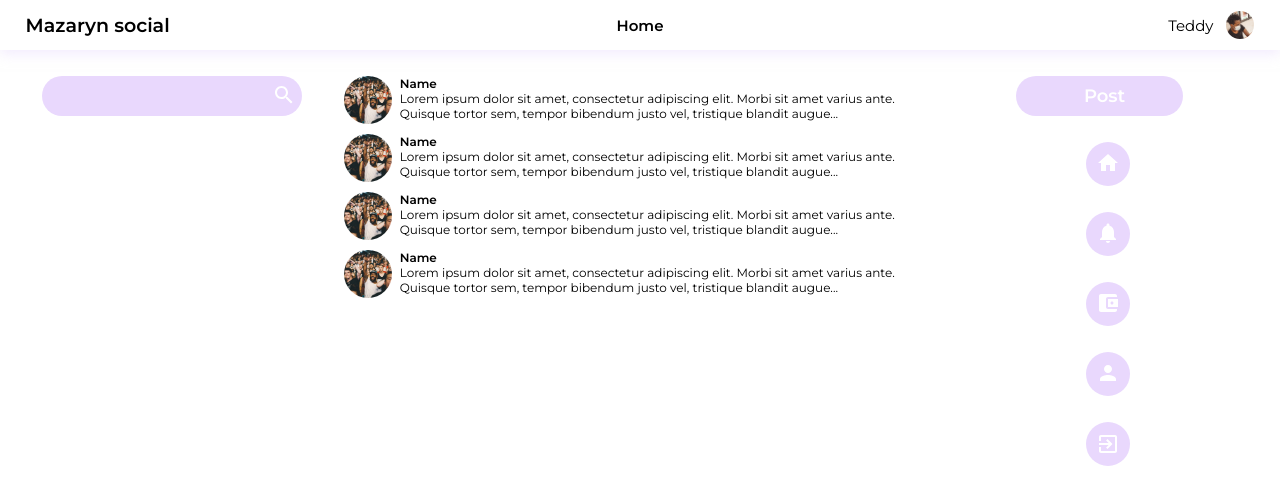
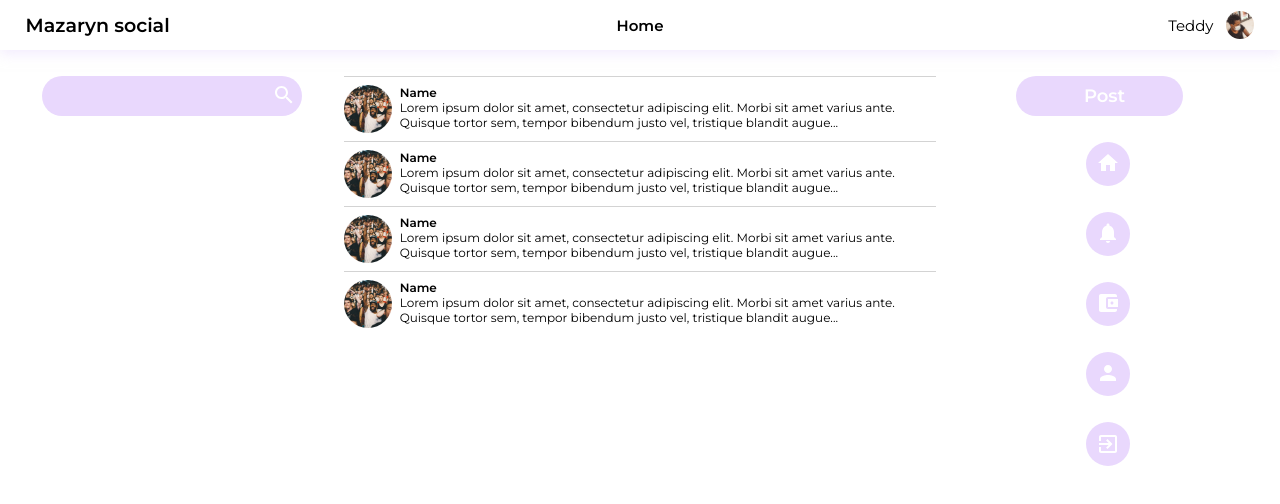
Before and after one commit to aiden77mori/mazaryn-frontend, a React (Create React App) app: page / in a window 1280 px wide. Shown: the top 504 px of the page. Built offline with nearby package versions, Linux system fonts and the light colour scheme.

Commit message:
added a top border

```diff
--- a/src/components/middle pane/feed/Feed.css
+++ b/src/components/middle pane/feed/Feed.css
@@ -1,7 +1,8 @@
 .group{
+    padding: .5rem 0;
+    border-top: 1px solid lightgrey;
     display: flex;
     flex-direction: row;
-    margin-bottom: 0.625rem;
 }
 
 .group > .link{
```
